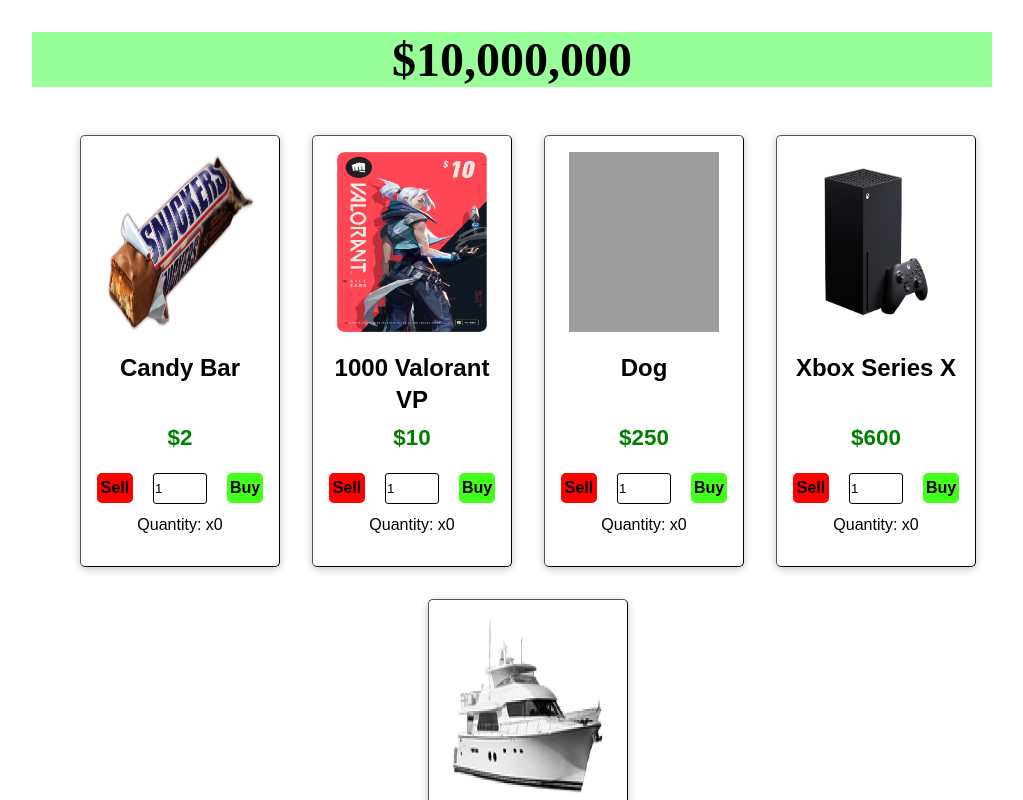
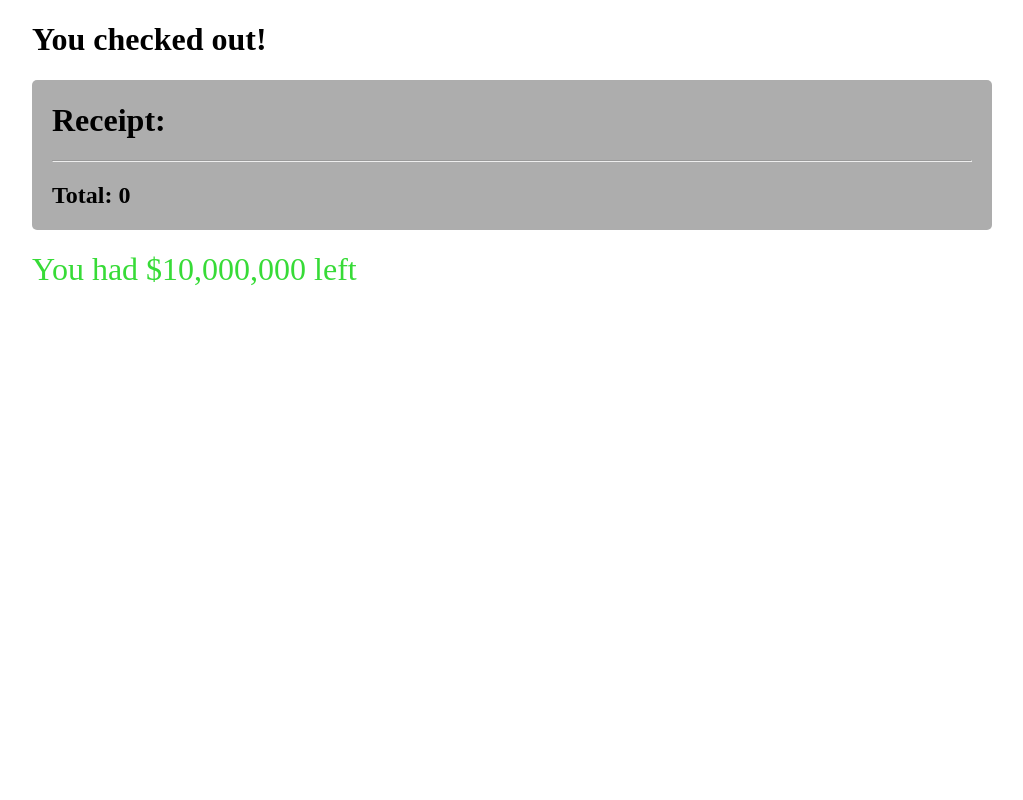
Before and after one commit to Electrizard/spend-simulator, a React (Vite) app: page /checkout in a window 1280 px wide. Shown: the top 800 px of the page, without its empty margins (128-1151 px from the left). Built offline with nearby package versions, Linux system fonts and the light colour scheme; grey boxes are pictures that could not be loaded.

Commit message:
add receipt and checkout features

```diff
--- a/src/App.jsx
+++ b/src/App.jsx
@@ -1,17 +1,22 @@
-
+import {Routes, Route } from 'react-router-dom';
 import { useState } from 'react'
 import {CashContext} from "./contexts/CashContext.jsx";
 import {CartContext} from './contexts/CartContext.jsx';
 import CashDisplay from "./CashDisplay.jsx";
 import Store from "./Store.jsx";
+import Checkout from "./Checkout.jsx";
+
 function App() {
   const [cash, setCash] = useState(10000000);
   const [cart, setCart] = useState([]);
-  return(
-    <CashContext.Provider value={{cash, setCash}}>
-      <CartContext.Provider value={{cart, setCart}}>
-        <CashDisplay/>
-        <Store/>
+  return (
+    <CashContext.Provider value={{ cash, setCash }}>
+      <CartContext.Provider value={{ cart, setCart }}>
+
+        <Routes>
+          <Route path="/" element={<><CashDisplay/> <Store /></>} />
+          <Route path="/checkout" element={<Checkout />} />
+        </Routes>
       </CartContext.Provider>
     </CashContext.Provider>
   );
--- /dev/null
+++ b/src/Checkout.css
@@ -0,0 +1,4 @@
+.extra-money{
+    font-weight: normal;
+    color: rgb(55, 219, 55);
+}
--- /dev/null
+++ b/src/Checkout.jsx
@@ -0,0 +1,16 @@
+import {useContext} from "react";
+import Receipt from "./Receipt.jsx";
+import {CashContext} from './contexts/CashContext.jsx';
+import "./Checkout.css";
+function Checkout(){
+    const {cash} = useContext(CashContext);
+    return(
+        <div>
+            <h1>You checked out!</h1>
+            <Receipt/>
+            <h1 className="extra-money">You had ${cash.toLocaleString()} left</h1>
+        </div>
+    );
+}
+
+export default Checkout;
--- /dev/null
+++ b/src/Receipt.css
@@ -0,0 +1,9 @@
+.receipt-container{
+    background-color: rgb(173, 173, 173);
+    border-radius: 5px;
+    padding: .5px 20px;
+
+}
+.receipt-container p {
+    text-indent: 1.5em;
+}
--- /dev/null
+++ b/src/Receipt.jsx
@@ -0,0 +1,20 @@
+import "./Receipt.css";
+import {useContext} from 'react';
+import {CartContext} from './contexts/CartContext.jsx';
+function Receipt(){
+    const {cart} = useContext(CartContext);
+
+
+    return(
+        <div className="receipt-container">
+            <h1>Receipt: </h1>
+            {cart.map((cartItem) => {
+                return(<p>{cartItem.item.name}: ${cartItem.item.price} - x{cartItem.quantity}</p>)
+            })}
+            <hr></hr>
+            <h2>Total: {cart.reduce((sum, cartItem) => (sum + cartItem.item.price * cartItem.quantity), 0).toLocaleString()}</h2>
+        </div>
+    );
+}
+
+export default Receipt;
--- a/src/Store.jsx
+++ b/src/Store.jsx
@@ -1,8 +1,14 @@
+import { useNavigate } from 'react-router-dom';
 import StoreItem from "./StoreItem.jsx";
 import "./Store.css";
 import items from "./data/items.js";
 
 function Store(){
+    const navigate = useNavigate();
+
+    function handleNavigate(){
+        navigate('./checkout')
+    }
     return(
         <>
             <div className="store-item-div">
@@ -10,7 +16,7 @@
                     <StoreItem key={item.id} item={item}/>
                 ))}
             </div>
-            <button className="checkout-button">Checkout</button>
+            <button onClick={handleNavigate} className="checkout-button">Checkout</button>
         </>
     )
 }
--- a/src/main.jsx
+++ b/src/main.jsx
@@ -2,12 +2,13 @@
 import { BrowserRouter } from "react-router-dom";
 
 import { StrictMode } from 'react'
-import { createRoot } from 'react-dom/client'
 import './index.css'
 import App from './App.jsx'
 
-createRoot(document.getElementById('root')).render(
+ReactDOM.createRoot(document.getElementById('root')).render(
   <StrictMode>
-    <App />
-  </StrictMode>,
+    <BrowserRouter>
+      <App />
+    </BrowserRouter>
+  </StrictMode>
 )
```
